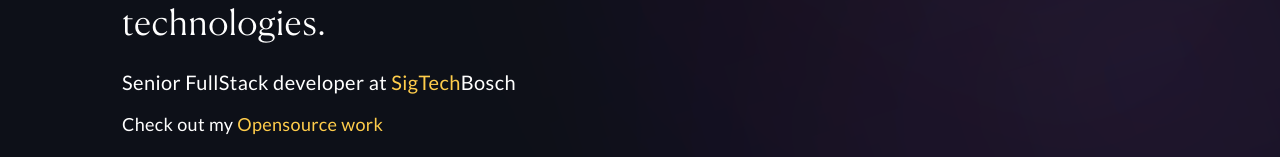
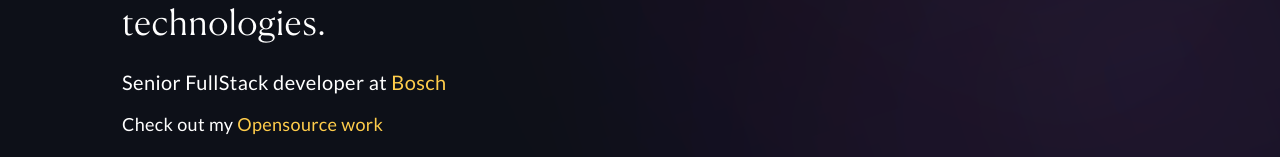
Before and after one commit to pavankpdev/pavankp.dev, an Astro site: page / in a window 1280 px wide. Shown: the part 213-370 px from the top of the page. Built offline with nearby package versions, Linux system fonts and the light colour scheme; Astro itself is replaced by a stand-in of ours.

Commit message:
Update Hero.astro

```diff
--- a/src/components/Hero.astro
+++ b/src/components/Hero.astro
@@ -11,8 +11,8 @@ import "../styles/hero.scss";
   <h2 class="title-2 font-lato font-regular line-height-2 letter-spacing-2">
     Senior FullStack developer at <a
       href="https://bosch.com/"
-      target="_blank">SigTech</a
-    >Bosch</a>
+      target="_blank">Bosch</a
+    >
   </h2>
   <h3 class="title-3 font-lato font-regular letter-spacing-2">
     Check out my <a href="https://github.com/pavankpdev" target="_blank"
```
